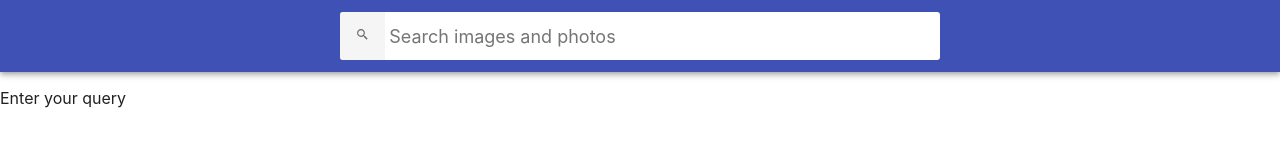
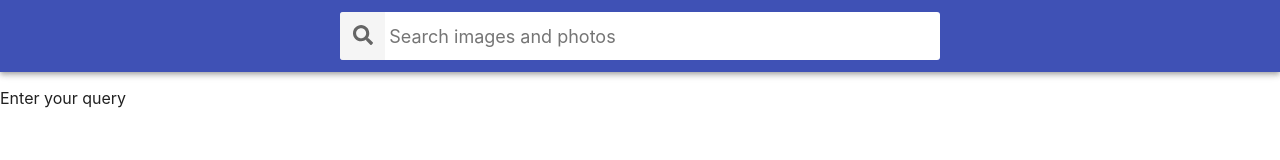
Before and after one commit to figatix/goit-react-hw-03-image-finder, a React (Create React App) app: page / in a window 1280 px wide. Shown: the top 160 px of the page. Built offline with nearby package versions, Linux system fonts and the light colour scheme.

Commit message:
searchBtn

```diff
--- a/src/components/ImageGallery/ImageGallery.jsx
+++ b/src/components/ImageGallery/ImageGallery.jsx
@@ -85,7 +85,7 @@ export default class ImageGallery extends Component {
         <ImageGalleryItem
           key={img.id}
           id={img.id}
-          src={img.previewURL}
+          src={img.webformatURL}
           srcOriginal={img.largeImageURL}
           alt={img.tags}
           images={queryHits}
--- /dev/null
+++ b/src/components/Searchbar/SearchIcon.jsx
@@ -0,0 +1,10 @@
+import { FaSearch } from 'react-icons/fa';
+import { IconContext } from 'react-icons';
+
+export const SearchIcon = () => {
+  return (
+    <IconContext.Provider value={{ size: '1.5em' }}>
+      <FaSearch />
+    </IconContext.Provider>
+  );
+};
--- a/src/components/Searchbar/Searchbar.jsx
+++ b/src/components/Searchbar/Searchbar.jsx
@@ -7,8 +7,9 @@ import {
   StyledSearchFormBtnLabel,
   StyledSearchFormInput,
 } from './Searchbar.styled'
-import { BiSearchAlt2 } from 'react-icons/bi';
+// import { BiSearchAlt2 } from 'react-icons/bi';
 import { toast } from 'react-toastify';
+import { SearchIcon } from './SearchIcon';
 
 
 export default class Searchbar extends Component {
@@ -51,7 +52,7 @@ export default class Searchbar extends Component {
       <StyledSearcbar>
         <StyledSearchForm onSubmit={this.onSubmit}>
           <StyledSearchFormBtn type="submit" aria-label='search button'>
-            <BiSearchAlt2 width="30" height="30" />
+            <SearchIcon />
             <StyledSearchFormBtnLabel>Search</StyledSearchFormBtnLabel>
           </StyledSearchFormBtn>
 
```
